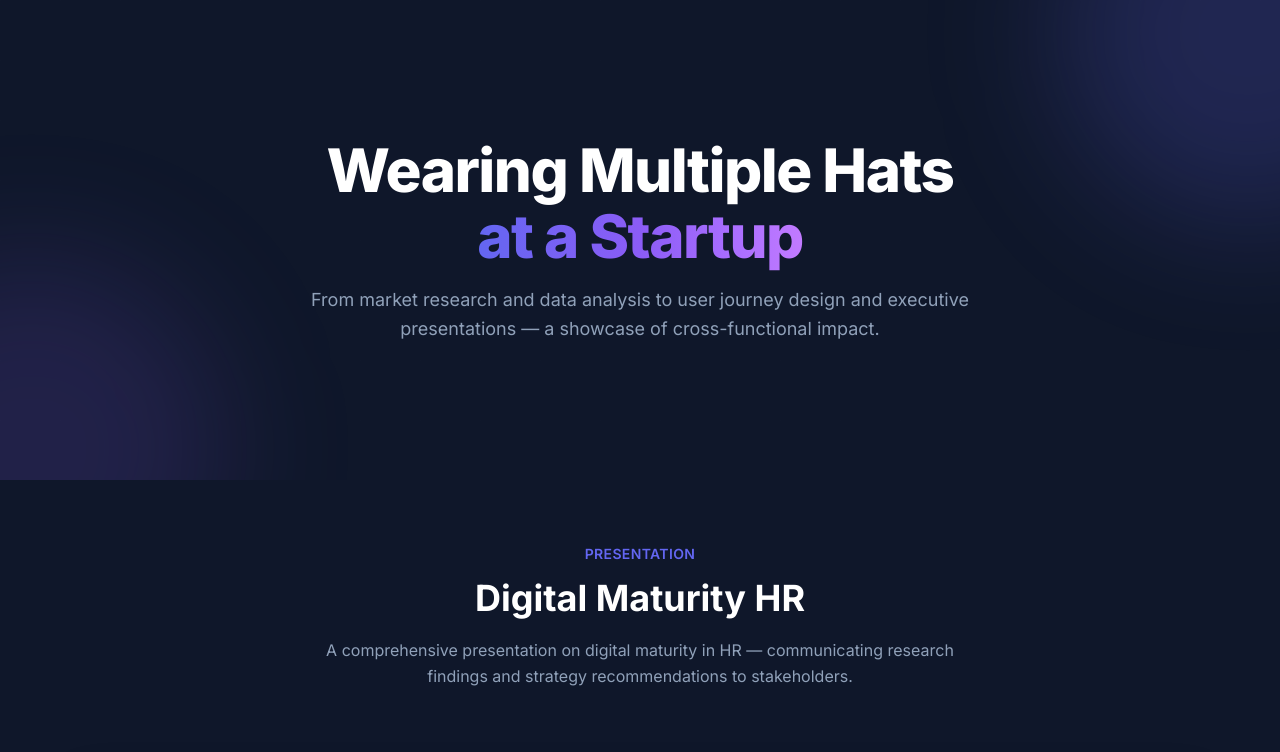
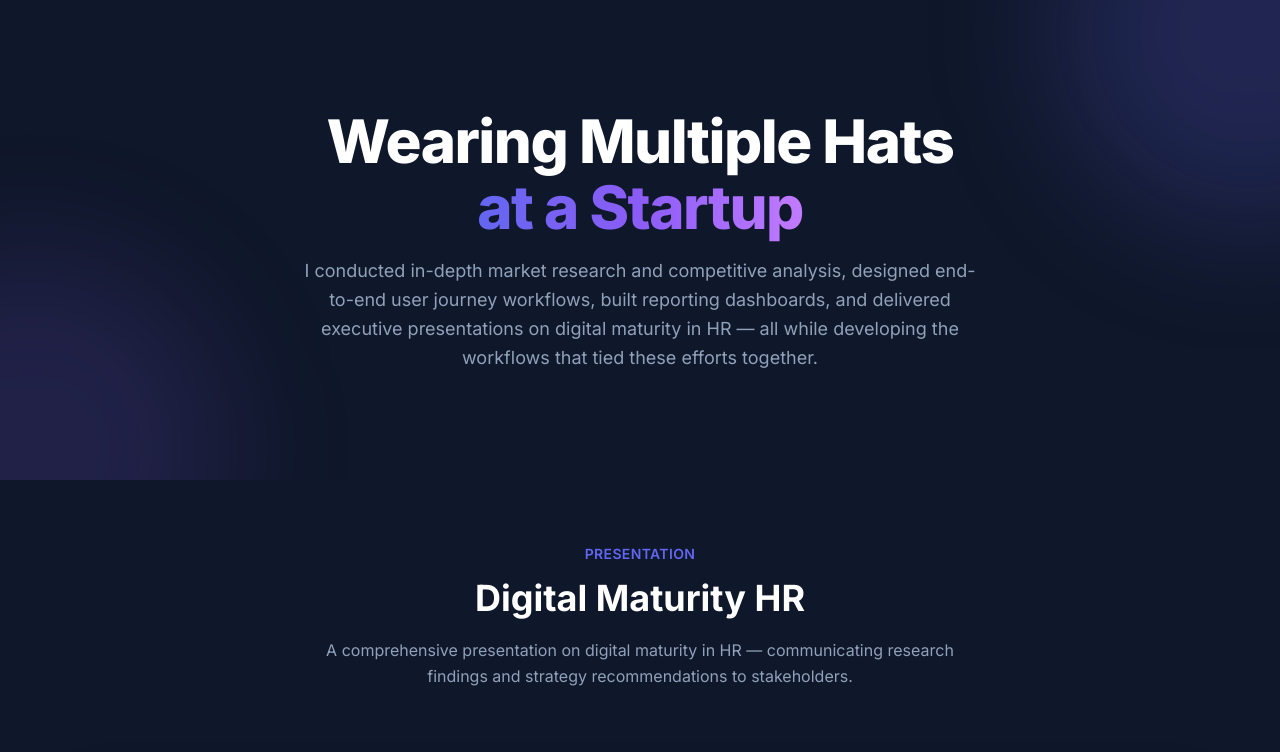
Before and after one commit to harineek24/randomwalk, a React (Vite) app: page / in a window 1280 px wide. Shown: the top 752 px of the page. Built offline with nearby package versions, Linux system fonts and the light colour scheme.

Commit message:
update hero description with more detailed internship summary
https://claude.ai/code/session_01VQcTQpdWy2bzUpKcjaMkY7

```diff
--- a/src/components/Hero.jsx
+++ b/src/components/Hero.jsx
@@ -27,8 +27,10 @@ export default function Hero() {
         </h1>
 
         <p className="text-lg text-slate-400 max-w-2xl mx-auto leading-relaxed">
-          From market research and data analysis to user journey design and
-          executive presentations — a showcase of cross-functional impact.
+          I conducted in-depth market research and competitive analysis, designed
+          end-to-end user journey workflows, built reporting dashboards, and
+          delivered executive presentations on digital maturity in HR — all while
+          developing the workflows that tied these efforts together.
         </p>
       </div>
     </section>
```
